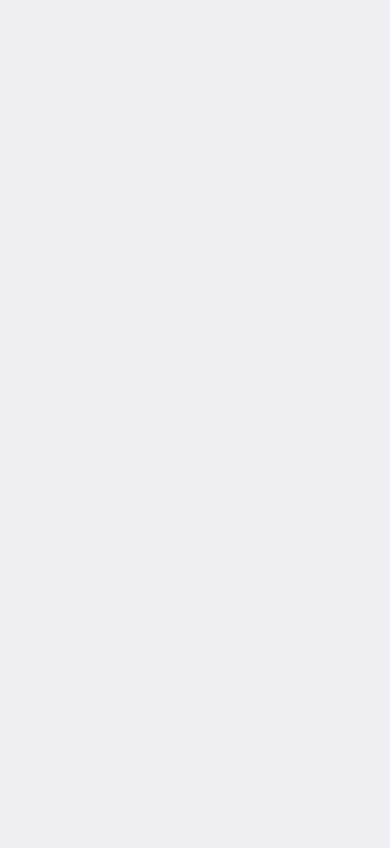
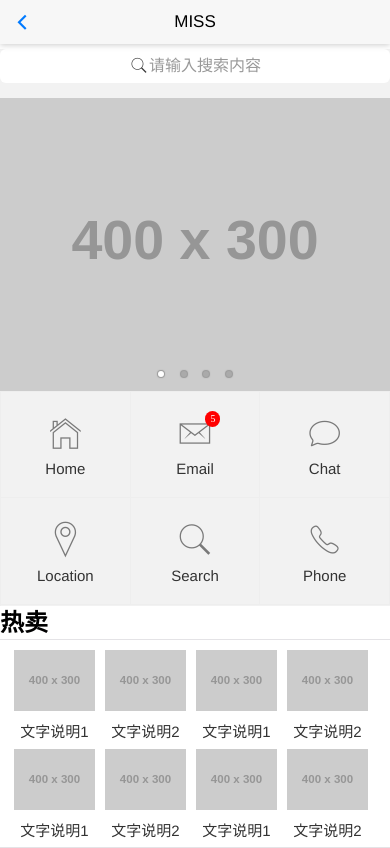
Before and after one commit to 54meng/mui-shop, a plain HTML site: page index.html in a window 390 px wide. Drawn offline with Linux system fonts and the light colour scheme; placeholder pictures from the web are drawn by us.

Commit message:
增加首页

```diff
--- a/css/base.css
+++ b/css/base.css
@@ -7,7 +7,7 @@
  * #009999 绿 点线
  * #00a3c4  蓝 按钮
  * #EFEFF4  灰 背景
- *
+ * #FFFFF0  淡白
  */
 .layout{
 	padding-left: 20px;
@@ -25,7 +25,7 @@
 
 .layout .main .mui-input-row{
 	border-bottom: 1px solid #009999;
-	background-color:#E0EEEE ;
+	background-color:#FFFFF0 ;
 }
 .layout .main .mui-input-row label{
  padding: 8px 15px;
@@ -46,3 +46,14 @@
 	border-radius: 10px;
 	background-color: #00a3c4;
 }
+.home{
+	background-color: #FFFFFF;
+}
+.home .mui-search{
+	margin-top: 5px;
+	background-color: #f2f2f2;
+}
+
+.home .mui-search input{
+	background-color:#FFFFFF ;
+}
--- a/index.html
+++ b/index.html
@@ -1,16 +1,176 @@
 <!DOCTYPE html>
 <html>
+
 	<head>
 		<meta charset="utf-8">
 		<meta name="viewport" content="width=device-width,initial-scale=1,minimum-scale=1,maximum-scale=1,user-scalable=no" />
 		<title></title>
 		<script src="js/mui.min.js"></script>
-    <link href="css/mui.min.css" rel="stylesheet"/>
+		<link href="css/mui.min.css" rel="stylesheet" />
+		<link rel="stylesheet" href="css/base.css" />
 		<script type="text/javascript" charset="utf-8">
 			mui.init();
 		</script>
 	</head>
+
 	<body>
+		<header class="mui-bar mui-bar-nav">
+			<a class="mui-action-back mui-icon mui-icon-left-nav mui-pull-left"></a>
+			<h1 class="mui-title">MISS</h1>
+		</header>
+		<div class="mui-content home">
+			<!--搜索框-->
+			<form>
+				<div class="mui-input-row mui-search">
+					<input type="search" class="mui-input-clear" placeholder="请输入搜索内容">
+				</div>
+			</form>
+			<!--/搜索框-->
+			<!--轮播-->
+			<div id="slider" class="mui-slider">
+				<div class="mui-slider-group mui-slider-loop">
+					<!-- 额外增加的一个节点(循环轮播：第一个节点是最后一张轮播) -->
+					<div class="mui-slider-item mui-slider-item-duplicate">
+						<a href="#">
+							<img src="http://placehold.it/400x300">
+						</a>
+					</div>
+					<!-- 第一张 -->
+					<div class="mui-slider-item">
+						<a href="#">
+							<img src="http://placehold.it/400x300">
+						</a>
+					</div>
+					<!-- 第二张 -->
+					<div class="mui-slider-item">
+						<a href="#">
+							<img src="http://placehold.it/400x300">
+						</a>
+					</div>
+					<!-- 第三张 -->
+					<div class="mui-slider-item">
+						<a href="#">
+							<img src="http://placehold.it/400x300">
+						</a>
+					</div>
+					<!-- 第四张 -->
+					<div class="mui-slider-item">
+						<a href="#">
+							<img src="http://placehold.it/400x300">
+						</a>
+					</div>
+					<!-- 额外增加的一个节点(循环轮播：最后一个节点是第一张轮播) -->
+					<div class="mui-slider-item mui-slider-item-duplicate">
+						<a href="#">
+							<img src="http://placehold.it/400x300">
+						</a>
+					</div>
+				</div>
+				<div class="mui-slider-indicator">
+					<div class="mui-indicator mui-active"></div>
+					<div class="mui-indicator"></div>
+					<div class="mui-indicator"></div>
+					<div class="mui-indicator"></div>
+				</div>
+			</div>
+			<!--九宫格-->
+			<ul class="mui-table-view mui-grid-view mui-grid-9">
+				<li class="mui-table-view-cell mui-media mui-col-xs-4 mui-col-sm-3">
+					<a href="#">
+						<span class="mui-icon mui-icon-home"></span>
+						<div class="mui-media-body">Home</div>
+					</a>
+				</li>
+				<li class="mui-table-view-cell mui-media mui-col-xs-4 mui-col-sm-3">
+					<a href="#">
+						<span class="mui-icon mui-icon-email"><span class="mui-badge mui-badge-red">5</span></span>
+						<div class="mui-media-body">Email</div>
+					</a>
+				</li>
+				<li class="mui-table-view-cell mui-media mui-col-xs-4 mui-col-sm-3">
+					<a href="#">
+						<span class="mui-icon mui-icon-chatbubble"></span>
+						<div class="mui-media-body">Chat</div>
+					</a>
+				</li>
+				<li class="mui-table-view-cell mui-media mui-col-xs-4 mui-col-sm-3">
+					<a href="#">
+						<span class="mui-icon mui-icon-location"></span>
+						<div class="mui-media-body">Location</div>
+					</a>
+				</li>
+				<li class="mui-table-view-cell mui-media mui-col-xs-4 mui-col-sm-3">
+					<a href="#">
+						<span class="mui-icon mui-icon-search"></span>
+						<div class="mui-media-body">Search</div>
+					</a>
+				</li>
+				<li class="mui-table-view-cell mui-media mui-col-xs-4 mui-col-sm-3">
+					<a href="#">
+						<span class="mui-icon mui-icon-phone"></span>
+						<div class="mui-media-body">Phone</div>
+					</a>
+				</li>
+			</ul>
+			<!--/九宫格-->
+			<!--图文-->
+			<div class="">
+				<div class="">
+					<h3>热卖</h3>
+				</div>
+				<ul class="mui-table-view mui-grid-view">
+					<li class="mui-table-view-cell mui-media mui-col-xs-3">
+						<a href="#">
+							<img class="mui-media-object" src="http://placehold.it/400x300">
+							<div class="mui-media-body">文字说明1</div>
+						</a>
+					</li>
+					<li class="mui-table-view-cell mui-media mui-col-xs-3">
+						<a href="#">
+							<img class="mui-media-object" src="http://placehold.it/400x300">
+							<div class="mui-media-body">文字说明2</div>
+						</a>
+					</li>
+					<li class="mui-table-view-cell mui-media mui-col-xs-3">
+						<a href="#">
+							<img class="mui-media-object" src="http://placehold.it/400x300">
+							<div class="mui-media-body">文字说明1</div>
+						</a>
+					</li>
+					<li class="mui-table-view-cell mui-media mui-col-xs-3">
+						<a href="#">
+							<img class="mui-media-object" src="http://placehold.it/400x300">
+							<div class="mui-media-body">文字说明2</div>
+						</a>
+					</li>
+					<li class="mui-table-view-cell mui-media mui-col-xs-3">
+						<a href="#">
+							<img class="mui-media-object" src="http://placehold.it/400x300">
+							<div class="mui-media-body">文字说明1</div>
+						</a>
+					</li>
+					<li class="mui-table-view-cell mui-media mui-col-xs-3">
+						<a href="#">
+							<img class="mui-media-object" src="http://placehold.it/400x300">
+							<div class="mui-media-body">文字说明2</div>
+						</a>
+					</li>
+					<li class="mui-table-view-cell mui-media mui-col-xs-3">
+						<a href="#">
+							<img class="mui-media-object" src="http://placehold.it/400x300">
+							<div class="mui-media-body">文字说明1</div>
+						</a>
+					</li>
+					<li class="mui-table-view-cell mui-media mui-col-xs-3">
+						<a href="#">
+							<img class="mui-media-object" src="http://placehold.it/400x300">
+							<div class="mui-media-body">文字说明2</div>
+						</a>
+					</li>
+				</ul>
+			</div>
+		</div>
 
 	</body>
+
 </html>
```
Lines whose indentation alone changed are shown as unchanged.
